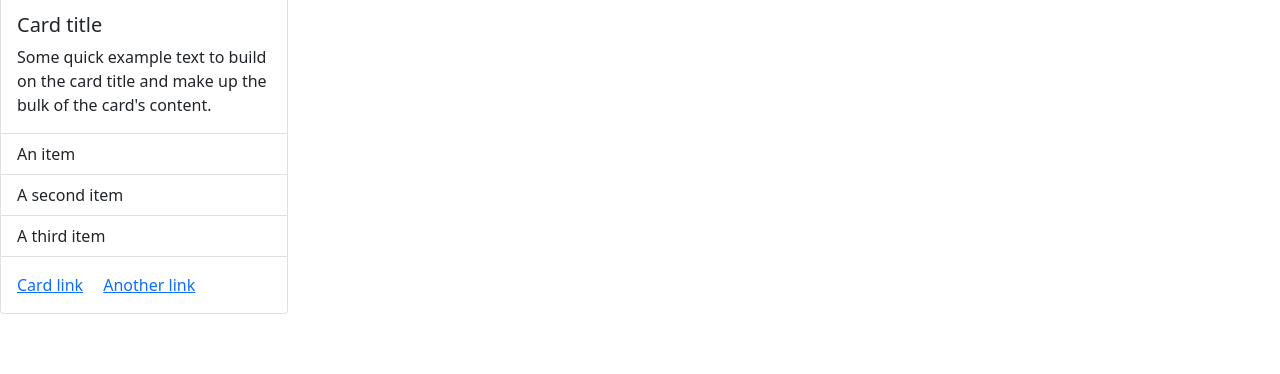
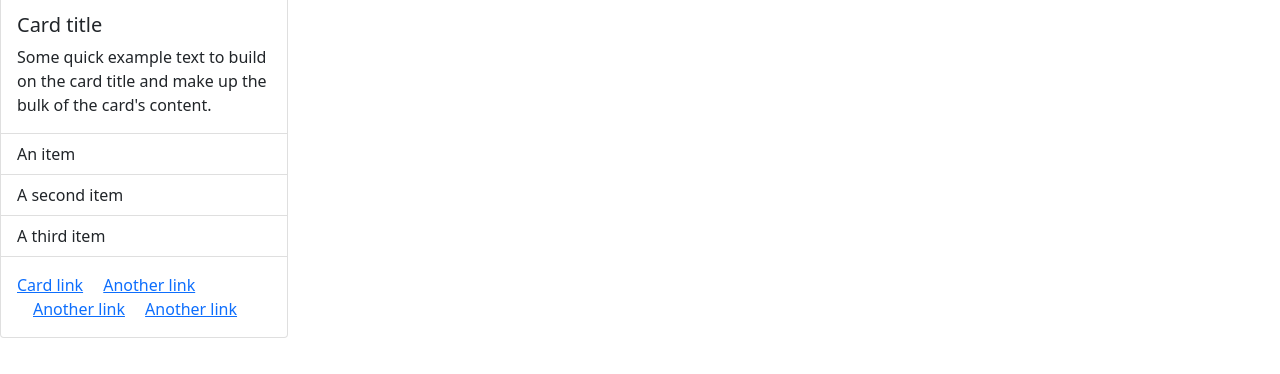
Before and after one commit to BezzB/Bootstrap, a website: page index.html in a window 1280 px wide. Shown: the part 84-458 px from the top of the page. Drawn offline with Linux system fonts and the light colour scheme.

Commit message:
Update index.html file

```diff
--- a/index.html
+++ b/index.html
@@ -50,6 +50,8 @@
             <div class="card-body">
               <a href="#" class="card-link">Card link</a>
               <a href="#" class="card-link">Another link</a>
+              <a href="#" class="card-link">Another link</a>
+              <a href="#" class="card-link">Another link</a>
             </div>
           </div>
 </body>
```
